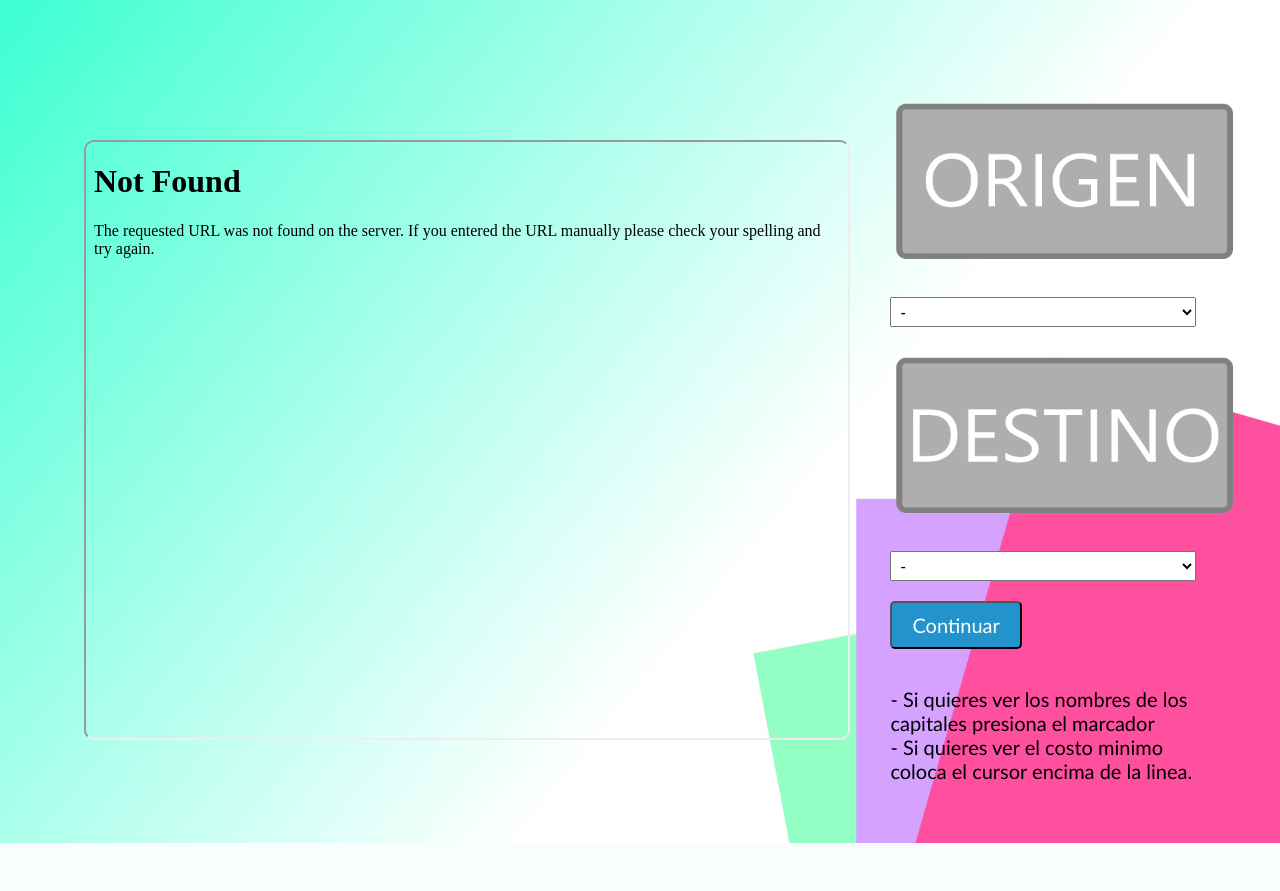
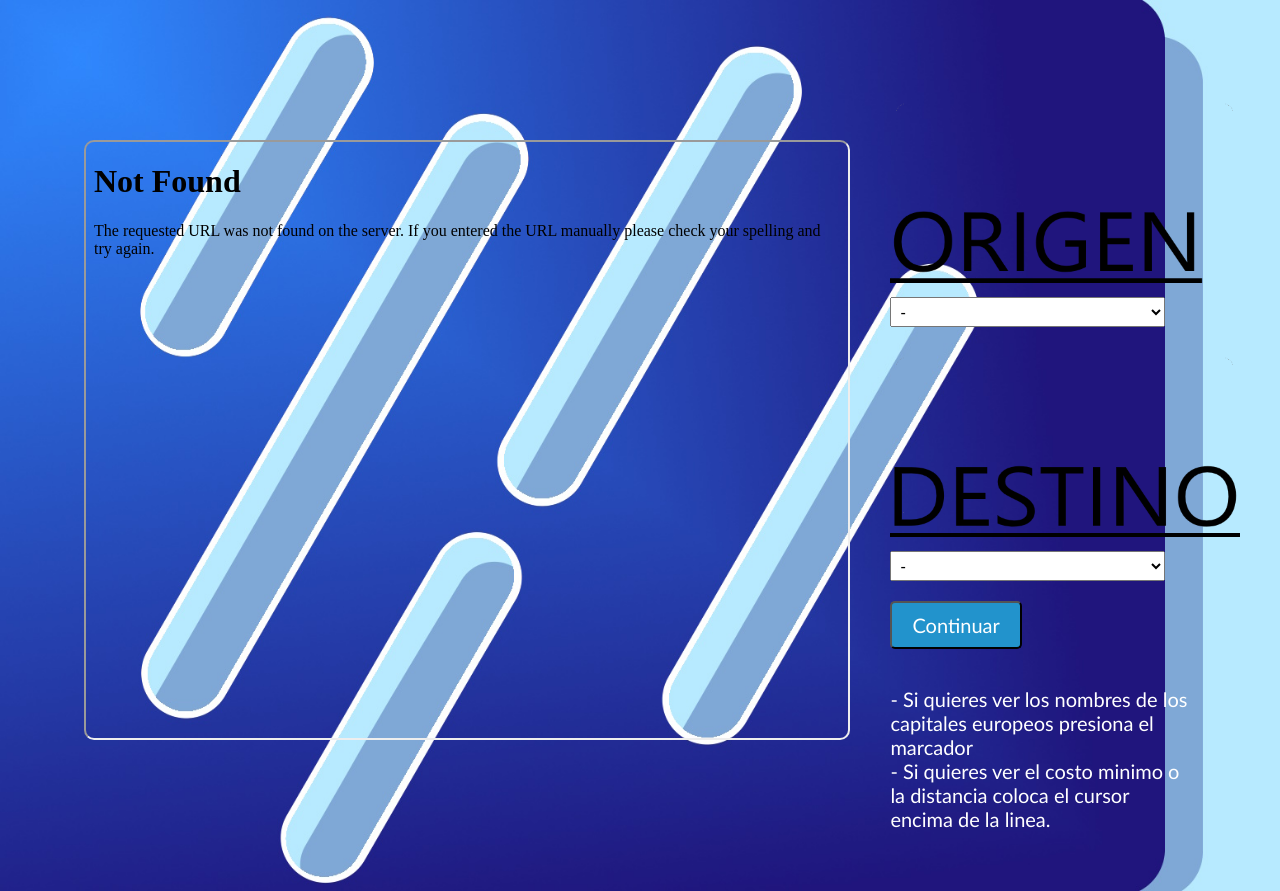
Before and after one commit to K3nnyZY/DS2_LAB2_AIRPORT, a Flask app: page /continuar in a window 1280 px wide. Before the commit the page ends 843 px from the top, so only its background shows below. Run offline with Flask 3, Linux system fonts and the light colour scheme; parts of the project's set-up code (start-up, migrations or seed data) failed here and were passed over.

Commit message:
proyecto terminado

```diff
--- a/src/main.py
+++ b/src/main.py
@@ -60,6 +60,7 @@
     map_updater.update_map(ciudad1, ciudad2)
 
     return render_template('App.html')
+
 if __name__ == '__main__':
-    webbrowser.open("http://127.0.0.1:5000", 0)
-    app.run(debug=True)
+    webbrowser.open("http://127.0.0.1:5005", 0)
+    app.run(debug=True, port=5005)
--- a/src/static/css/estilos2.css
+++ b/src/static/css/estilos2.css
@@ -59,7 +59,7 @@
 }
 
 select {
-    width: 100%;
+    width: 90%;
     height: 30px;
     line-height: 30px;
     margin-bottom: 10px;
@@ -88,6 +88,7 @@
 .instructions {
     font-size: 20px;
     margin-top: 14px;
+    color: rgb(255, 255, 255);
 }
 
 .folium-map {
--- a/src/templates/App.html
+++ b/src/templates/App.html
@@ -95,8 +95,8 @@
                 <!--Botón para continuar-->
                 <button type="submit" id="script" class="botton" name="scriptbutton" value="Run script" onclick="exec('python Redraw.py');">Continuar</button>
                 <p class="instructions">
-                    <br>- Si quieres ver los nombres de los capitales presiona el marcador<br>
-                    - Si quieres ver el costo minimo coloca el cursor encima de la linea.
+                    <br>- Si quieres ver los nombres de los capitales europeos presiona el marcador<br>
+                    - Si quieres ver el costo minimo o la distancia coloca el cursor encima de la linea.
                 </p>
             </form>
         </aside>
```
Also changed, not shown: src/static/css/estilos.css (line endings or trailing spaces), src/static/images/destino.png, src/static/images/fondo2.jpg, src/static/images/origen.png, src/templates/Inicio.html (line endings or trailing spaces).
